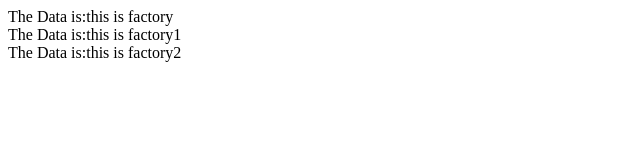
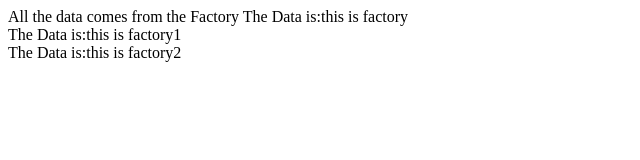
Before and after one commit to Sushilagale123/AngularFirebaseApp, a plain HTML site: page factory/index.html in a window 1280 px wide. Shown: the whole page, without its empty margins (0-640 px from the left). Drawn offline with nearby package versions, Linux system fonts and the light colour scheme; some packages are replaced by stand-ins of ours.

Commit message:
Changed the text on index file

```diff
--- a/factory/index.html
+++ b/factory/index.html
@@ -11,6 +11,8 @@
 <body>
 <div ng-controller="myCtrl">
 
+    All the data comes from the Factory
+
     The Data is:{{myName}}<br>
 
     The Data is:{{myName1}}<br>
```
